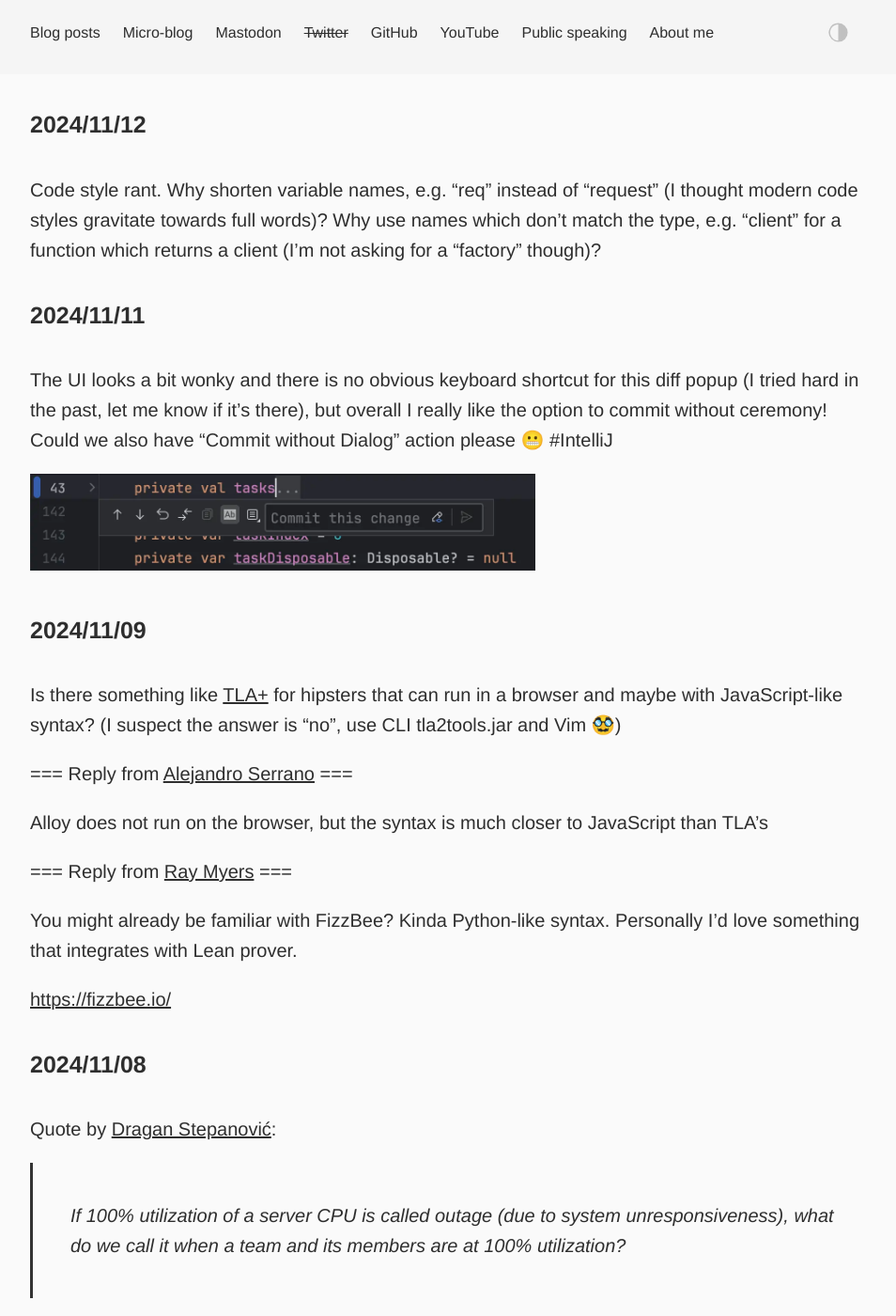
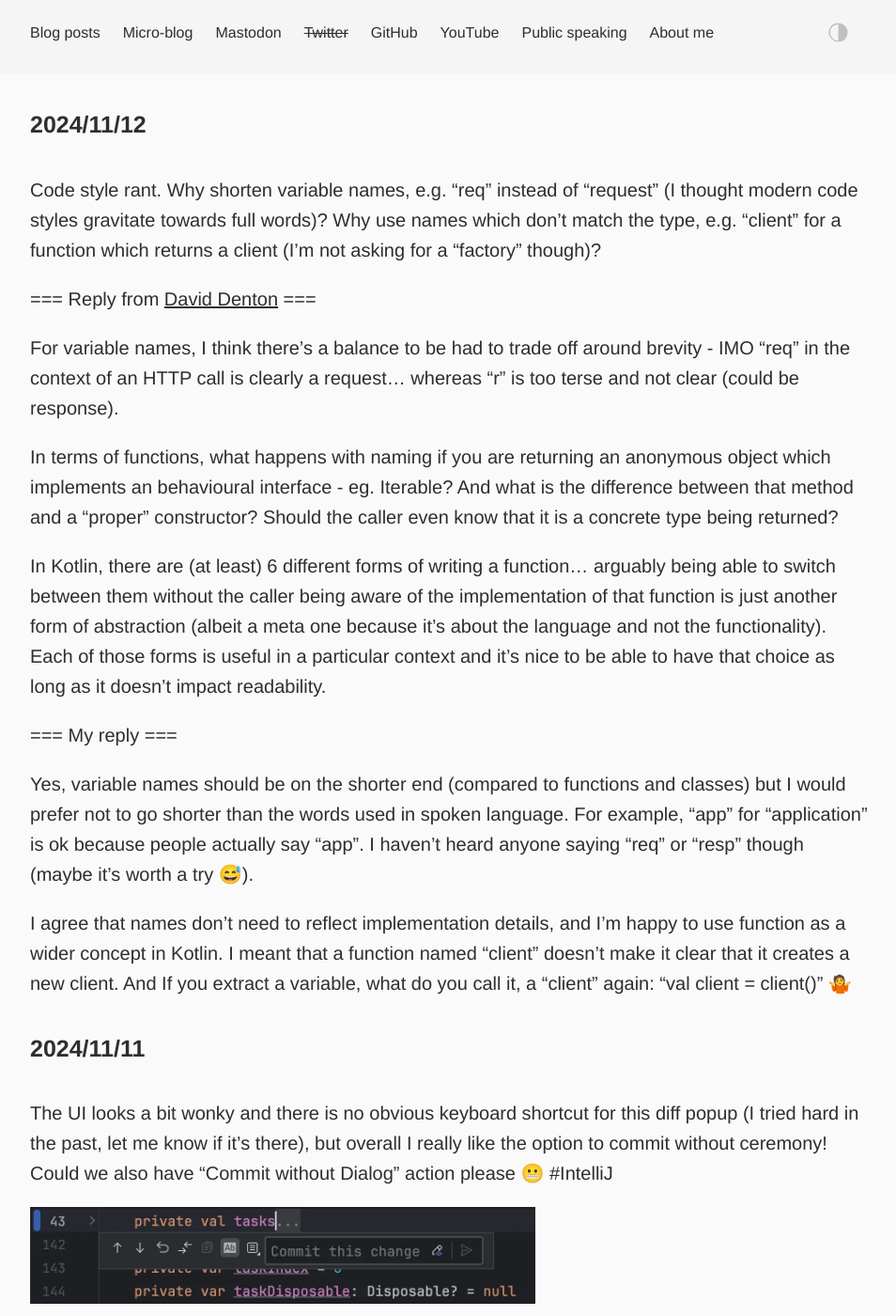
Before and after one commit to dkandalov/dkandalov.github.io, a Jekyll site: the page built from micro-blog.md, in a window 1280 px wide and 1400 px high. Shown: the whole window at 94% size, without its empty margins (160-1114 px from the left). Built offline with Jekyll 4.4.1, drawn with Linux system fonts in a browser that asks for light colours.

Commit message:
updated micro-blog

```diff
--- a/micro-blog.md
+++ b/micro-blog.md
@@ -5,6 +5,21 @@ permalink: /micro-blog/
 
 #### 2024/11/12
 Code style rant. Why shorten variable names, e.g. "req" instead of "request" (I thought modern code styles gravitate towards full words)? Why use names which don't match the type, e.g. "client" for a function which returns a client (I'm not asking for a "factory" though)?
+
+=== Reply from [David Denton](https://www.linkedin.com/in/denton-david) ===
+
+For variable names, I think there's a balance to be had to trade off around brevity - IMO "req" in the context of an HTTP call is clearly a request... whereas "r" is too terse and not clear (could be response).
+
+In terms of functions, what happens with naming if you are returning an anonymous object which implements an behavioural interface - eg. Iterable? And what is the difference between that method and a "proper" constructor? Should the caller even know that it is a concrete type being returned?
+
+In Kotlin, there are (at least) 6 different forms of writing a function... arguably being able to switch between them without the caller being aware of the implementation of that function is just another form of abstraction (albeit a meta one because it's about the language and not the functionality). Each of those forms is useful in a particular context and it's nice to be able to have that choice as long as it doesn't impact readability.
+
+=== My reply ===
+
+Yes, variable names should be on the shorter end (compared to functions and classes) but I would prefer not to go shorter than the words used in spoken language. For example, "app" for "application" is ok because people actually say "app". I haven't heard anyone saying "req" or "resp" though (maybe it's worth a try 😅).
+
+I agree that names don't need to reflect implementation details, and I'm happy to use function as a wider concept in Kotlin. I meant that a function named "client" doesn't make it clear that it creates a new client. And If you extract a variable, what do you call it, a "client" again: "val client = client()" 🤷
+
 
 #### 2024/11/11
 The UI looks a bit wonky and there is no obvious keyboard shortcut for this diff popup (I tried hard in the past, let me know if it's there), but overall I really like the option to commit without ceremony! Could we also have "Commit without Dialog" action please 😬 #IntelliJ
```
